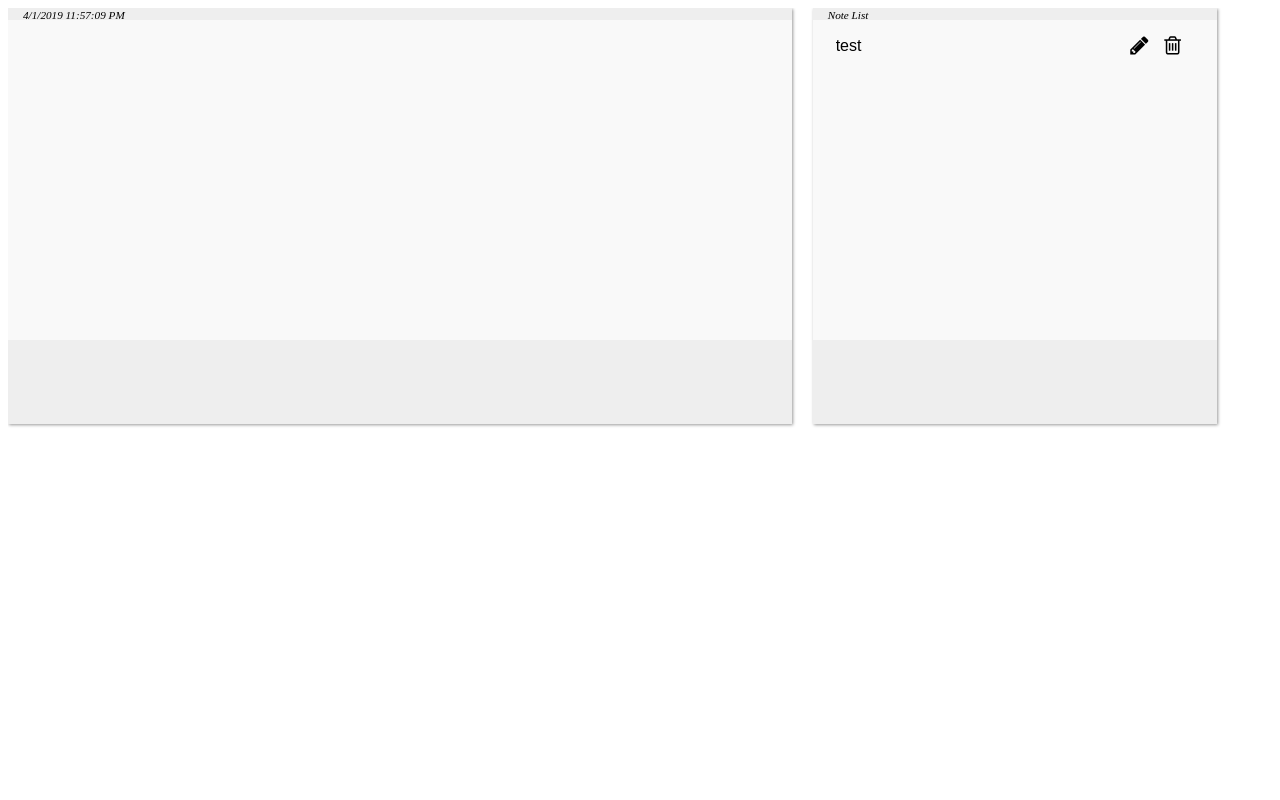
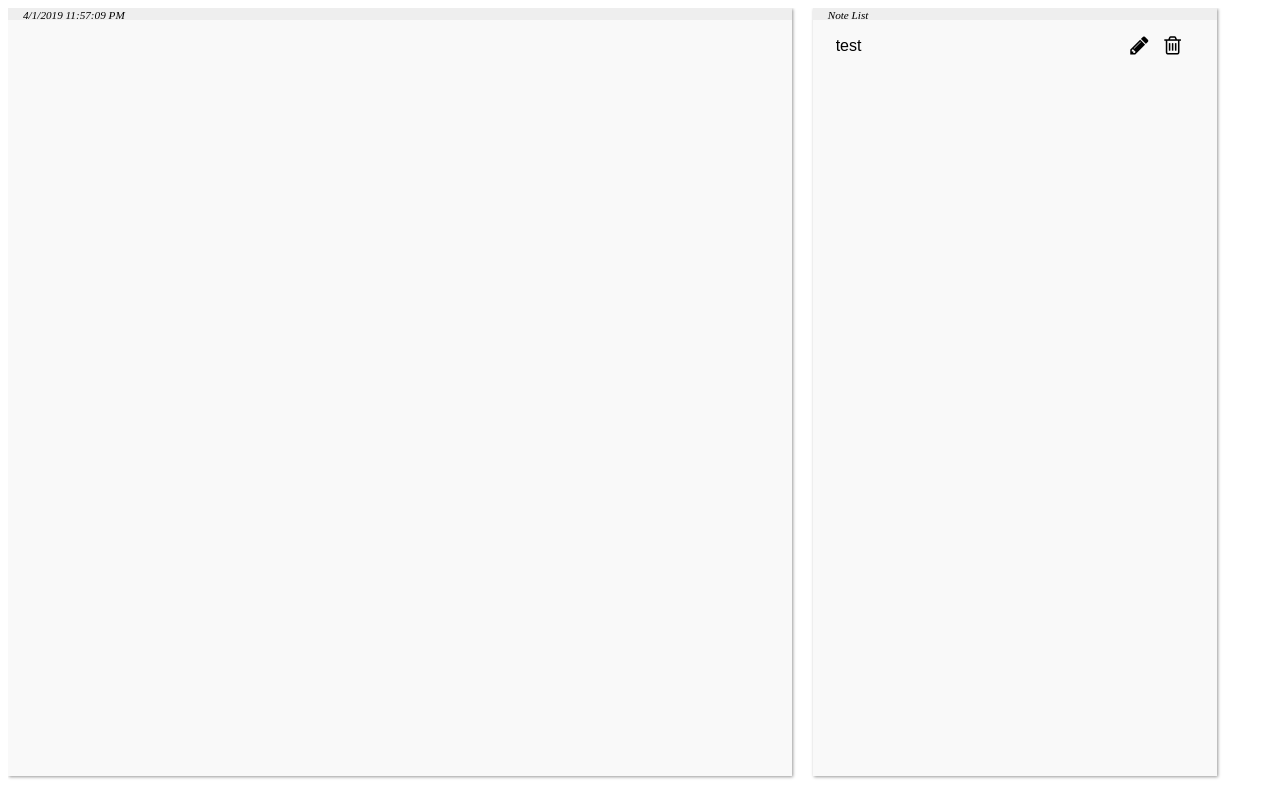
Before and after one commit to BertNik/docs, a PHP site: page / in a window 1280 px wide. Run offline with PHP 8.4, Linux system fonts and the light colour scheme; data that the repository does not hold is empty; some libraries are stand-ins or nearby versions.

Commit message:
changing styles

```diff
--- a/static/css/custom.css
+++ b/static/css/custom.css
@@ -55,6 +55,7 @@ a .container {
     width: 62%;
     overflow: hidden;
     min-width: 300px;
+    height: 98% !important;
 }
 
 .note_list {
@@ -137,6 +138,7 @@ div[contenteditable] {
     list-style: none;
     text-align: left;
     height: 10px;
+    overflow:auto;
 }
 
 .hide {
@@ -218,6 +220,7 @@ body > div > div.note_list > span.icons {
 }
 
 div[contenteditable] {
+    position:relative;
     font-size: 1.2em;
     font-family: 'Source Sans Pro', sans-serif;
     border: none;
@@ -228,7 +231,8 @@ div[contenteditable] {
     background: #f9f9f9;
     list-style: none;
     text-align: left;
-    height: 10px;
+    overflow: auto;
+    height: 100%;
 }
 
 .hide {
@@ -262,6 +266,7 @@ div[contenteditable] {
         width: 94% !important;
         overflow: hidden;
         margin-bottom: 10px;
+        height: 46% !important;
     }
 
     .note_list {
```
